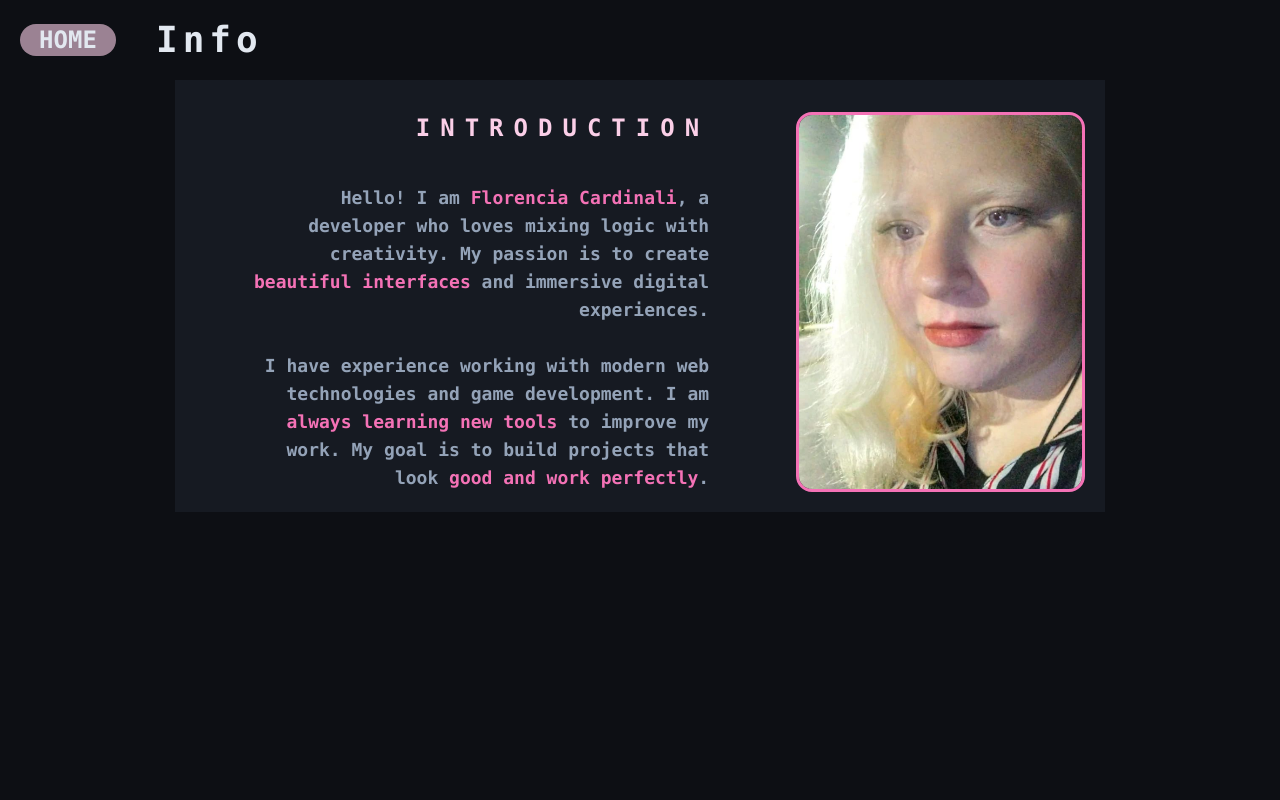
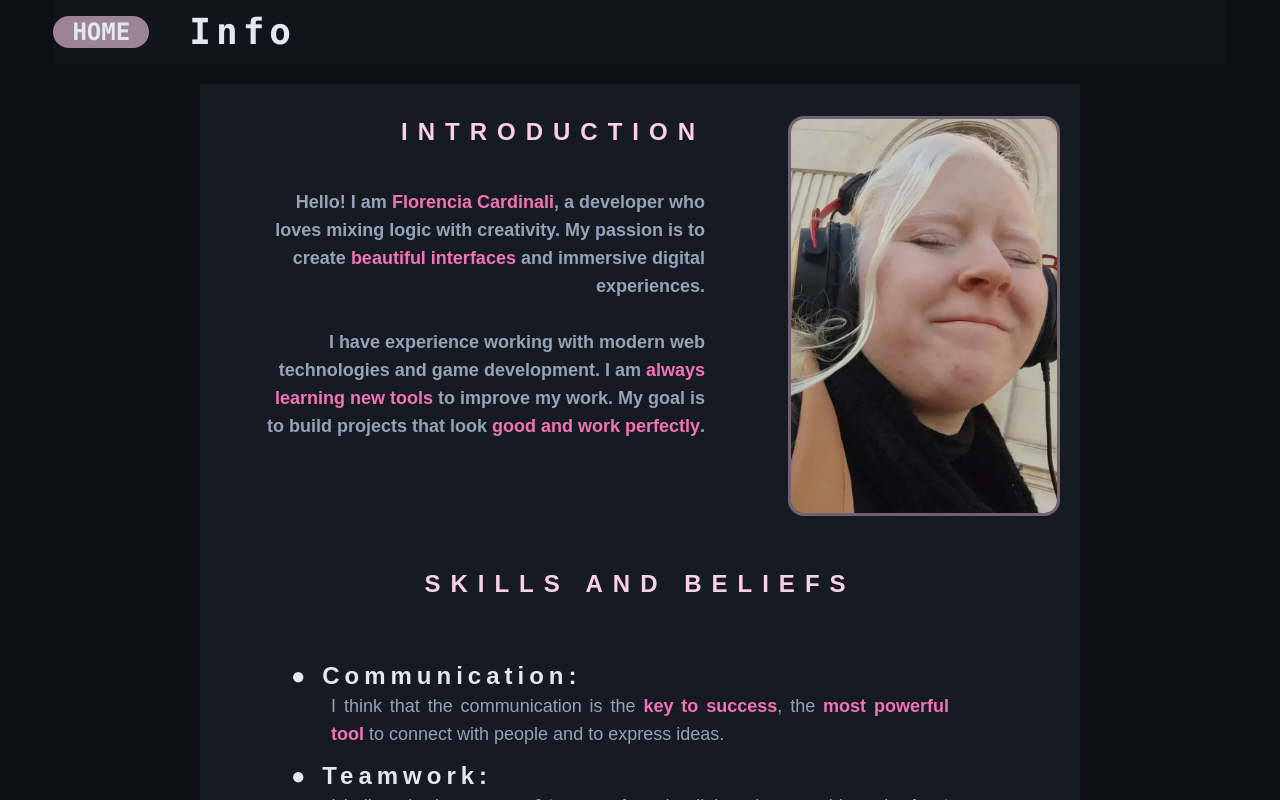
Before and after one commit to FlorCardinali/Grid-Portfolio, a React (Vite) app: page / in a window 1280 px wide. Both pictures are taken after a click on the element 1027 px from the left and 192 px from the top of the page. Shown: the top 800 px of the page. Built offline with nearby package versions, Linux system fonts and the light colour scheme; no server answers.

Commit message:
about page

```diff
--- a/src/App.css
+++ b/src/App.css
@@ -56,7 +56,7 @@
 }
 /* --- CLASE GENÉRICA PARA LAS VISTAS --- */
 .view-container {
-  @apply w-screen md:h-screen flex justify-center items-center;
+  @apply max-w-screen md:h-screen flex justify-center items-center;
 }
 .animate-enter {
   animation: simple-fade-in 0.7s ease-in forwards;
@@ -87,4 +87,5 @@
   /* hover */
   hover:border-pinky-soft
   hover:shadow-pinky-glow
+  cursor-pointer
 }
--- a/src/components/about/AboutView.css
+++ b/src/components/about/AboutView.css
@@ -2,10 +2,10 @@
 @import "../../App.css";
 
 #about{
-    @apply  self-start flex flex-col justify-center items-center gap-5 p-5
+    @apply  self-start flex flex-col justify-center items-center gap-5 pb-5 max-w-11/12 font-[Arial]
 }
 .volver{
-    @apply flex gap-10 self-start items-center
+    @apply sticky flex flex-row top-0 z-10 gap-10 self-start items-center bg-pinky-card/50 w-full h-16
 }
 
 .volver > button {
@@ -28,7 +28,7 @@
     pb-5
     /* tablet 9 */
     md:grid-cols-9
-    md:w-11/12
+    md:w-[95vw]
     md:p-5
     /* pc 12 */
     lg:grid-cols-12
@@ -37,7 +37,7 @@
 }
 
 .about-text{
-    @apply flex flex-col gap-10 font-mono
+    @apply flex flex-col gap-10 font-[Arial]
     /* celu 3*/
     col-start-1
     col-span-3
@@ -56,9 +56,8 @@
     lg:pl-10
 }
 
-.about-text > h3 {
+.about-subtitle{
     @apply text-pinky-pink uppercase font-bold tracking-[10px]
-
     /* celu 3x12 */
     text-2xl
     text-center
@@ -78,20 +77,20 @@
     lg:text-right
 }
 #pinky-text {
-    @apply text-pinky-soft font-bold
+    @apply text-pinky-soft font-extrabold
 }
 
 .image-container {
-    @apply bg-[url("/flor.webp")] bg-cover bg-no-repeat bg-top
-    bg-center overflow-hidden bg-clip-padding
-    border-3 border-pinky-soft
+    @apply bg-[url("/florcardinali.webp")] bg-cover bg-no-repeat
+    bg-center  overflow-hidden bg-clip-padding
+    border-3 border-pinky-pink/40
      /* celu 3 */
     col-start-1
     col-span-3
     row-start-2
     row-span-3
     w-full
-    min-h-90
+    min-h-100
     /*tablet 9 */
     md:col-start-6
     md:col-span-4
@@ -105,3 +104,118 @@
     lg:row-start-2
     lg:row-span-1
 }
+
+.skill-title{
+    @apply  px-5
+    /* celular */
+    col-start-1
+    col-span-3
+    row-start-11
+    row-span-1
+    text-lg
+    pt-10
+    /* tablet */
+    md:col-start-1
+    md:col-span-10
+    md:row-start-3
+    md:row-span-1
+    md:text-2xl
+    md:text-center
+    md:pb-12
+    /* pc */
+    lg:col-start-2
+    lg:col-span-10
+}
+
+
+.skill > h4 {
+    @apply text-pinky-base font-bold px-10
+    tracking-[5px] font-[Arial]
+    /* celular */
+    text-xl
+    pb-5
+    /* tablet */
+    md:text-2xl
+    md:p-0
+}
+.skill > p {
+    @apply text-pinky-muted text-lg font-[Arial] px-10 text-justify
+}
+.skill-one{
+    @apply
+    /* celular */
+    col-start-1
+    col-span-3
+    row-start-16
+    row-span-4
+    text-lg
+    /* tablet */
+    md:col-start-1
+    md:col-span-10
+    md:row-start-4
+    md:row-span-1
+    /* pc */
+    lg:col-start-2
+    lg:col-span-10
+}
+.skill-two{
+    @apply col-start-1
+    col-span-3
+    row-start-21
+    row-span-4
+    text-lg
+    /* tablet */
+    md:col-start-1
+    md:col-span-10
+    md:row-start-5
+    md:row-span-1
+    /* pc */
+    lg:col-start-2
+    lg:col-span-10
+}
+.skill-three{
+    @apply col-start-1
+    col-span-3
+    row-start-26
+    row-span-4
+    text-lg
+    /* tablet */
+    md:col-start-1
+    md:col-span-10
+    md:row-start-6
+    md:row-span-1
+    /* pc */
+    lg:col-start-2
+    lg:col-span-10
+}
+.skill-four{
+    @apply col-start-1
+    col-span-3
+    row-start-31
+    row-span-4
+    text-lg
+    /* tablet */
+    md:col-start-1
+    md:col-span-10
+    md:row-start-7
+    md:row-span-1
+    /* pc */
+    lg:col-start-2
+    lg:col-span-10
+}
+.skill-five{
+    @apply
+    col-start-1
+    col-span-3
+    row-start-36
+    row-span-4
+    text-lg
+    /* tablet */
+    md:col-start-1
+    md:col-span-10
+    md:row-start-8
+    md:row-span-1
+    /* pc */
+    lg:col-start-2
+    lg:col-span-10
+}
--- a/src/components/about/AboutView.tsx
+++ b/src/components/about/AboutView.tsx
@@ -19,7 +19,7 @@ const AboutView: React.FC<AboutViewProps> = ({ onBack }) => {
 
       <div className="about-grid-layout">
         <div className='about-text'>
-          <h3>Introduction</h3>
+          <h3 className='about-subtitle'>Introduction</h3>
           <p>Hello! I am <span id='pinky-text'>Florencia Cardinali</span>, a developer who loves mixing logic with creativity. My passion is to create <span id='pinky-text'>beautiful interfaces</span> and immersive digital experiences.
             <br></br><br></br>
             I have experience working with modern web technologies and game development. I am <span id='pinky-text'>always learning new tools</span> to improve my work. My goal is to build projects that look <span id='pinky-text'>good and work perfectly</span>.
@@ -29,6 +29,28 @@ const AboutView: React.FC<AboutViewProps> = ({ onBack }) => {
         {/* profile image */}
         <div className='image-container'>
         </div>
+        <h3 className='about-subtitle skill-title'>Skills and Beliefs</h3>
+
+        <div className='skill skill-one'>
+          <h4>● Communication:</h4>
+          <p>I think that the communication is the <span id='pinky-text'>key to success</span>, the <span id='pinky-text'>most powerful tool</span> to connect with people and to express ideas.</p>
+        </div>
+        <div className='skill skill-two'>
+          <h4>● Teamwork:</h4>
+          <p>I believe in the <span id='pinky-text'>power of teamwork</span> and collaboration to achieve the <span id='pinky-text'>best results</span> in the greatest and smallest projects.</p>
+        </div>
+        <div className='skill skill-three'>
+          <h4>● Time management:</h4>
+          <p>Everything that everyone does needs <span id='pinky-text'>time</span>, but the time is a limited resource. I use it very carefully to make the best use of it. I need time with my <span id='pinky-text'>family and friends</span> to recharge, time with my <span id='pinky-text'>bed</span> to rest and time to <span id='pinky-text'>work</span> to create the <span id='pinky-text'>best version of myself</span>.</p>
+        </div>
+        <div className='skill skill-four'>
+          <h4>● Helping others:</h4>
+          <p>All developers start from <span id='pinky-text'>zero</span> and be juniors, so, I am junior too, but I try to help them as much as I can, becouse I <span id='pinky-text'>value</span> the people who helped me in the past and I believe in the <span id='pinky-text'>future of the developers</span>.</p>
+        </div>
+        <div className='skill skill-five'>
+          <h4>● Celebrate the differences</h4>
+          <p>Everyone is <span id='pinky-text'>different and it is perfect</span>. I am a very <span id='pinky-text'>different person</span> as you can see, I am albino, I have a <span id='pinky-text'>partial visual disability</span> and I am fine with it. Always I find the form to <span id='pinky-text'>overcome it</span> but I am aware that not the most people can do it. All person in the world deserve <span id='pinky-text'>help</span> to be able to do it.</p>
+        </div>
       </div>
     </section>
 
--- a/src/components/home/Modulo_cinco.css
+++ b/src/components/home/Modulo_cinco.css
@@ -24,7 +24,7 @@
     & .projects-hover-title {
     @apply absolute inset-0 z-50 flex items-center justify-center
            text-3xl font-extrabold text-pinky-pink tracking-widest uppercase
-           opacity-0 transition-all duration-300 ease-out
+           opacity-0 transition-all duration-300 ease-out p-3
            translate-y-4 text-center ;
     text-shadow: 0 0 20px var(--color-pinky-soft);
   }
@@ -64,11 +64,11 @@
 }
 
 .slide-content h3 {
-  @apply block text-2xl font-bold text-pinky-pink drop-shadow-md bottom-18;
+  @apply block text-2xl font-bold text-pinky-soft/90 drop-shadow-md bottom-18;
 }
 
 .slide-content p {
-  @apply text-pinky-base text-sm font-medium max-w-[90%] drop-shadow-sm top-3;
+  @apply text-pinky-muted text-sm font-medium max-w-[90%] drop-shadow-sm top-3;
 }
 
 .carousel-indicators {
@@ -80,5 +80,5 @@
 }
 
 .indicator-dot.active {
-  @apply bg-pinky-pink w-6 shadow-[0_0_8px_rgba(251,207,232,0.8)];
+  @apply bg-pinky-soft w-6 shadow-[0_0_8px_rgba(251,207,232,0.8)];
 }
--- a/src/components/home/Modulo_cuatro.css
+++ b/src/components/home/Modulo_cuatro.css
@@ -8,7 +8,7 @@
 
 
 .grid-container .mod-4 {
- @apply relative flex items-center justify-center overflow-hidden bg-pinky-card py-8
+ @apply relative flex items-center justify-center overflow-hidden bg-pinky-border-hover py-8
 
   /* celu 3x12 */
     col-start-3
--- a/src/components/home/Modulo_dos.css
+++ b/src/components/home/Modulo_dos.css
@@ -40,7 +40,7 @@
 }
     .mod-2 h3 {
     @apply text-4xl text-pinky-pink font-bold font-[Arial] z-10
-    transition-transform duration-500 ease-out;
+    transition-transform duration-500 ease-out ;
     }
     .mod-2:hover h3 {
     @apply -translate-y-100 opacity-0;
--- a/src/components/home/Modulo_uno.css
+++ b/src/components/home/Modulo_uno.css
@@ -6,36 +6,54 @@
  @apply
     bg-linear-to-tr from-pinky-main from-60%
     to-pinky-soft/20
-    flex flex-col justify-center md:px-10 px-4
+    flex flex-col justify-center md:px-10 px-5
 
  /* celu 3 x 12*/
     col-start-1
     row-start-1
     col-span-3
     row-span-2
+    min-h-80
 /* Tablet 12 x 12*/
     md:col-start-1
     md:row-start-1
     md:col-span-8
     md:row-span-5
-    md:gap-2 ;
+    md:min-h-50
+    md:gap-5;
 
 }
-    .mod-1 h3 {
-        @apply  text-pinky-muted font-semibold font-[Arial] w-[90%]
+.text-hero {
+    @apply flex flex-col gap-2;
+}
+
+    .text-hero h3 {
+        @apply  text-pinky-base font-semibold font-[Arial]
         /* responsive */
-        md:text-xl lg:text-2xl text-[18px]
+        text-[15px]
+        md:text-xl
+        lg:text-2xl
     }
-    .mod-1 h1 {
-        @apply text-pinky-base font-[Arial] lg:w-120 w-[80%] font-extrabold
+    .text-hero h1 {
+        @apply text-pinky-muted font-["Inter"]  font-extrabold max-w-9/12
         /* responsive */
-        md:text-3xl lg:text-5xl text-2xl
+        text-2xl
+        md:text-3xl
+        lg:text-5xl
+        lg:w-6/12
     }
 
     #colorfull-text {
-        @apply animate-fade-slide font-extrabold pb-5 max-h-50  md:max-w-[95%] max-w-[70%]
+        @apply animate-fade-slide font-extrabold py-5  md:max-w-11/12
+        uppercase font-[Arial] tracking-wider
         /* responsive */
-        md:text-5xl lg:text-6xl text-4xl
+        text-[40px]
+        leading-none
+        pt-5
+        min-h-30
+        md:text-5xl
+        md:min-h-40
+        lg:text-6xl
         ;
 
         color: var(--color-pinky-pink);
--- a/src/components/home/Modulo_uno.tsx
+++ b/src/components/home/Modulo_uno.tsx
@@ -16,8 +16,10 @@ const Modulo_uno = () => {
 
   return (
     <div className="mod-1">
+      <div className="text-hero">
         <h3>Full-Stack Developer</h3>
         <h1>Building digital experiences with</h1>
+      </div>
       <p key={phrases[index]} id='colorfull-text'>{phrases[index]}</p>
     </div>
   );
```
Lines whose indentation alone changed are shown as unchanged.
